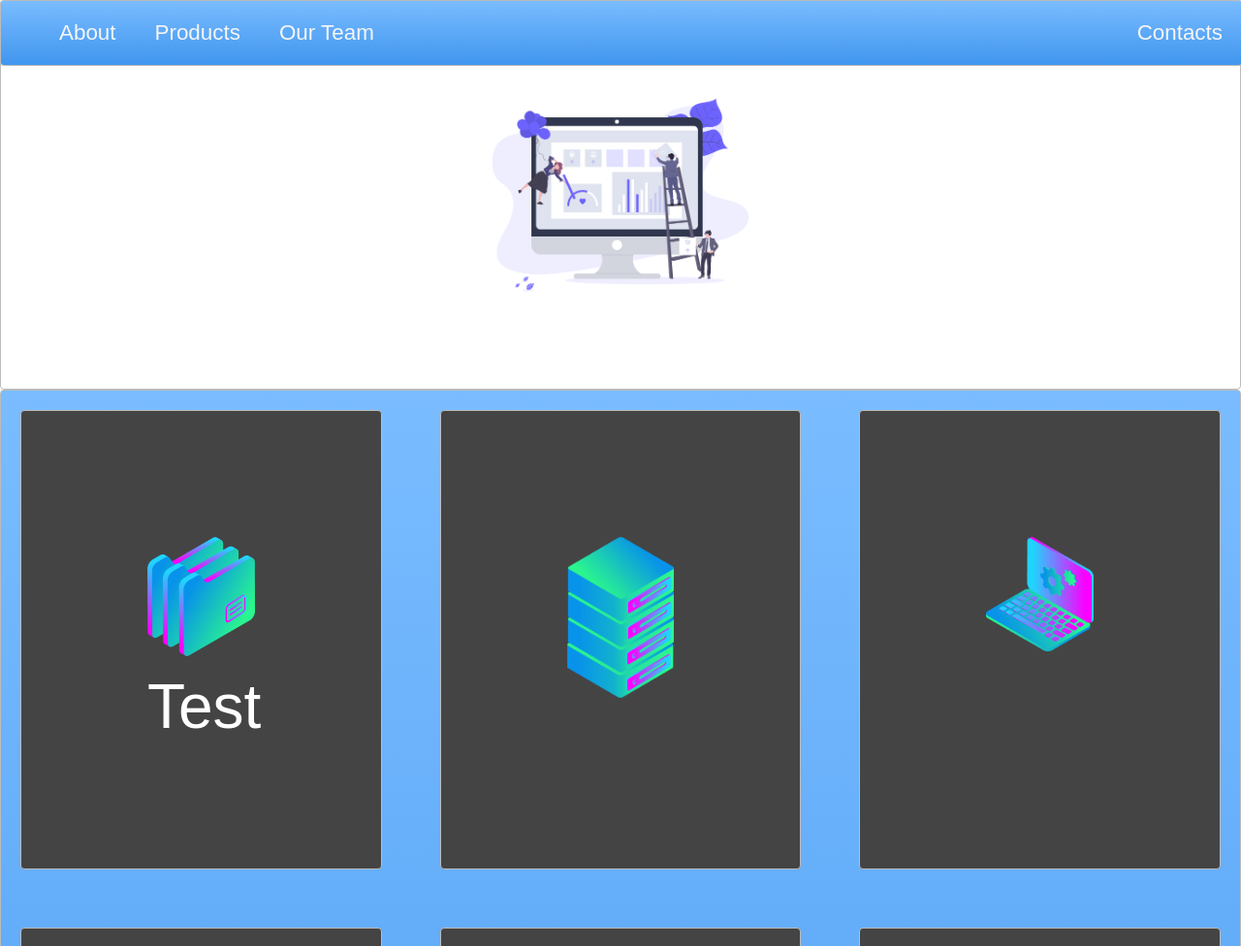
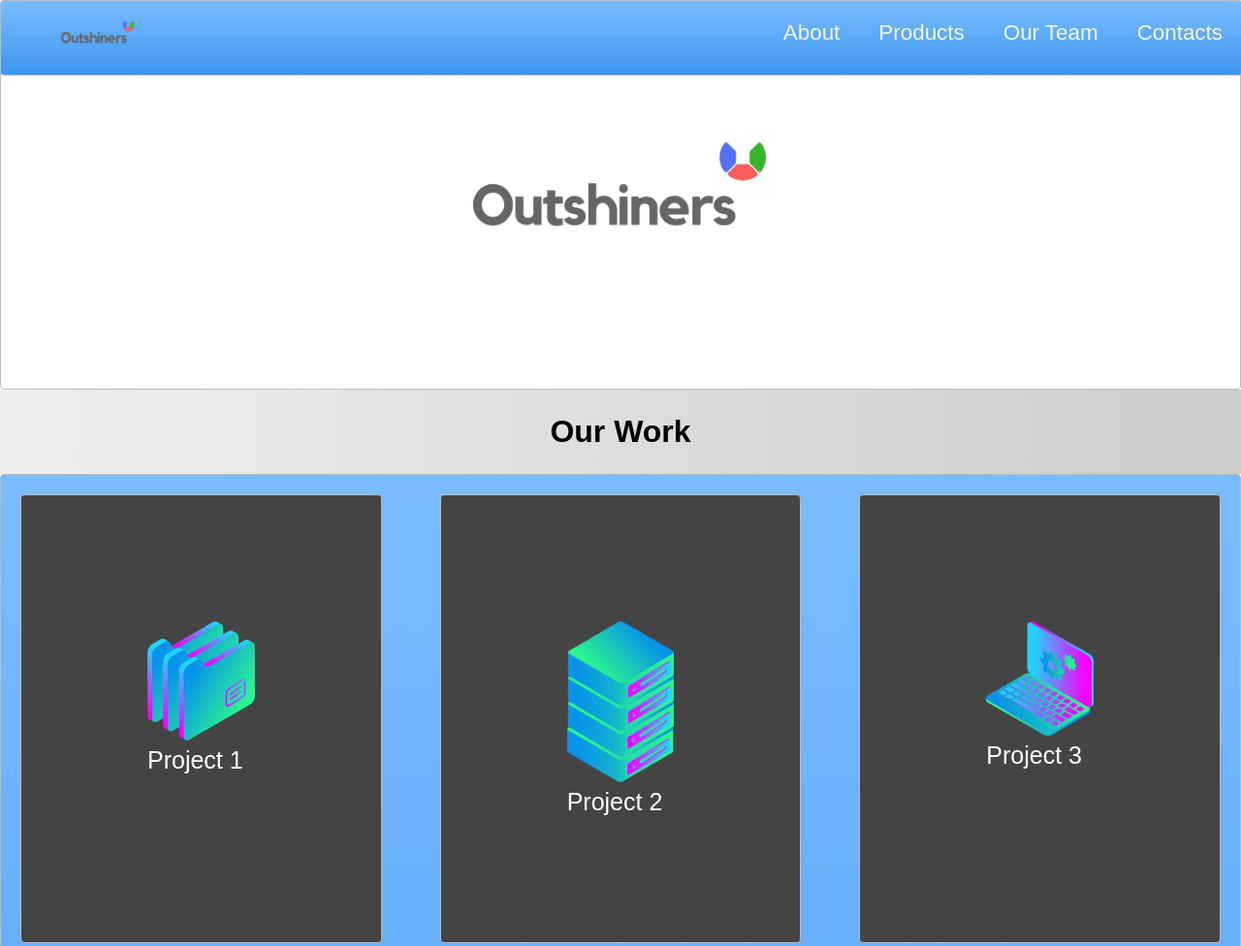
Before and after one commit to outshiners/outshiners-home, a plain HTML site: page index.html in a window 1280 px wide. Shown: the top 976 px of the page at 97% size. Drawn offline with Linux system fonts and the light colour scheme.

Commit message:
addition of logo

```diff
--- a/index.html
+++ b/index.html
@@ -7,24 +7,26 @@
 <body>
   <nav class="zone blue sticky">
     <ul class="main-nav">
-      <li><a href="">About</a></li>
+      <li><img id="logo" src="./img/output-onlinepngtools_1.png"></li>
+      <li class="push"><a href="">About</a></li>
       <li><a href="">Products</a></li>
       <li><a href="">Our Team</a></li>
-      <li class="push"><a href="">Contacts</a></li>
+      <li><a href="">Contacts</a></li>
     </ul>
   </nav>
 
-  <div class="container zone"><img class="cover" src="./img/undraw.png"></div>
+  <div class="container zone"><img class="cover" src="./img/output-onlinepngtools_1.png"></div>
+  <h1 class="grey" id="heading" style="margin: 0; padding: 25px 0;">Our Work</h1>
 
   <div class="zone blue grid-wrapper">
-    <div class="box zone"><img src="./img/files_2.png">Test</div>
-    <div class="box zone"><img src="./img/server_2_2.png"></div>
-    <div class="box zone"><img src="./img/monitor_settings_2.png"></div>
-    <div class="box zone"><img src="./img/server_3.png"></div>
-    <div class="box zone"><img src="./img/data_storage_2_2.png"></div>
-    <div class="box zone"><img src="./img/monitor_coding_2.png"></div>
-    <div class="box zone"><img src="./img/desktop_analytics_2.png"></div>
-    <div class="box zone"><img src="./img/server_safe_2.png"></div>
+    <div class="box zone box-content"><img src="./img/files_2.png">Project 1</div>
+    <div class="box zone box-content"><img src="./img/server_2_2.png">Project 2</div>
+    <div class="box zone box-content"><img src="./img/monitor_settings_2.png">Project 3</div>
+    <div class="box zone box-content"><img src="./img/server_3.png">Project 4</div>
+    <div class="box zone box-content"><img src="./img/data_storage_2_2.png">Project 5</div>
+    <div class="box zone box-content"><img src="./img/monitor_coding_2.png">Project 6</div>
+    <div class="box zone box-content"><img src="./img/desktop_analytics_2.png">Project 7</div>
+    <div class="box zone box-content"><img src="./img/server_safe_2.png">Project 8</div>
   </div>
   <footer class="zone yellow">Footer</footer>
 </body>
--- a/style.css
+++ b/style.css
@@ -55,9 +55,17 @@ body{
     margin-left: auto;  /* Fills up the entire width of viewport all the way to the end to align. */
 }
 
-
+ul {
+    margin-block-start: 0;
+}
 li{
     padding: 20px;
+}
+
+#logo {
+    margin-left: 0;
+    height: 30px;
+    width: 80px;
 }
 
 a{
@@ -77,6 +85,11 @@ a{
 .cover {
     width: 20rem;
 }
+/* HEADING */
+
+#heading {
+    text-align: center;
+}
 
 /* GRID */
 
@@ -94,6 +107,10 @@ a{
     background-color: #444;
     padding: 130px;
     margin: 20px;
+}
+
+.box-content{
+    font-size: 25px;
 }
 
 footer {
@@ -152,3 +169,16 @@ footer {
     background: -ms-linear-gradient(top, #7abcff 0%,#60abf8 44%,#4096ee 100%); /* IE10+ */
     background: linear-gradient(top, #7abcff 0%,#60abf8 44%,#4096ee 100%); /* W3C */
 }
+
+/***********************************************************************
+ *  Grey Background
+ **********************************************************************/
+ .grey{
+    background: rgb(238,238,238); /* Old browsers */
+    background: -moz-linear-gradient(left, rgba(238,238,238,1) 0%, rgba(204,204,204,1) 100%); /* FF3.6+ */
+    background: -webkit-gradient(linear, left top, right top, color-stop(0%,rgba(238,238,238,1)), color-stop(100%,rgba(204,204,204,1))); /* Chrome,Safari4+ */
+    background: -webkit-linear-gradient(left, rgba(238,238,238,1) 0%,rgba(204,204,204,1) 100%); /* Chrome10+,Safari5.1+ */
+    background: -o-linear-gradient(left, rgba(238,238,238,1) 0%,rgba(204,204,204,1) 100%); /* Opera 11.10+ */
+    background: -ms-linear-gradient(left, rgba(238,238,238,1) 0%,rgba(204,204,204,1) 100%); /* IE10+ */
+    background: linear-gradient(left, rgba(238,238,238,1) 0%,rgba(204,204,204,1) 100%); /* W3C */
+}
```
Also changed, not shown: img/Outshiners.png (added), img/output-onlinepngtools_1.png (added).
